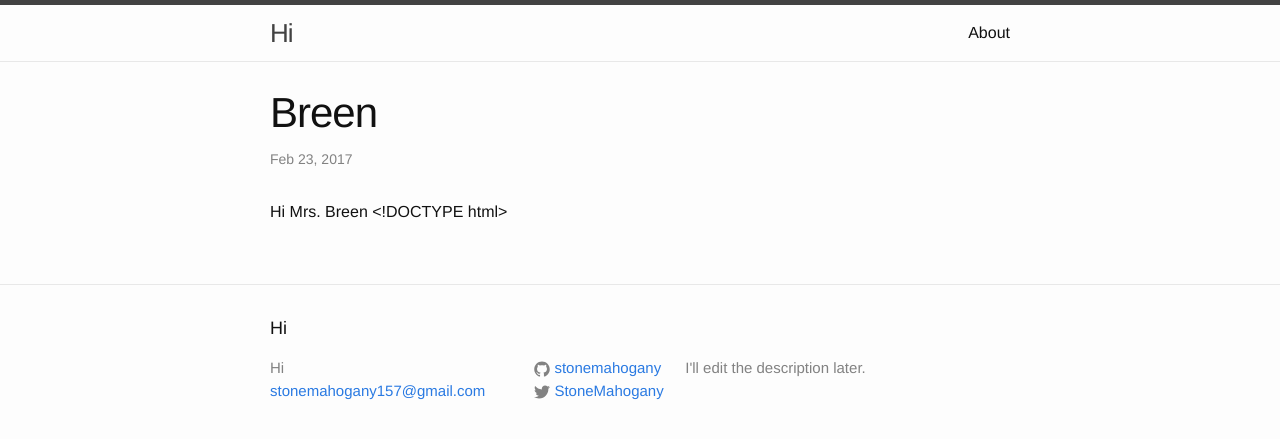
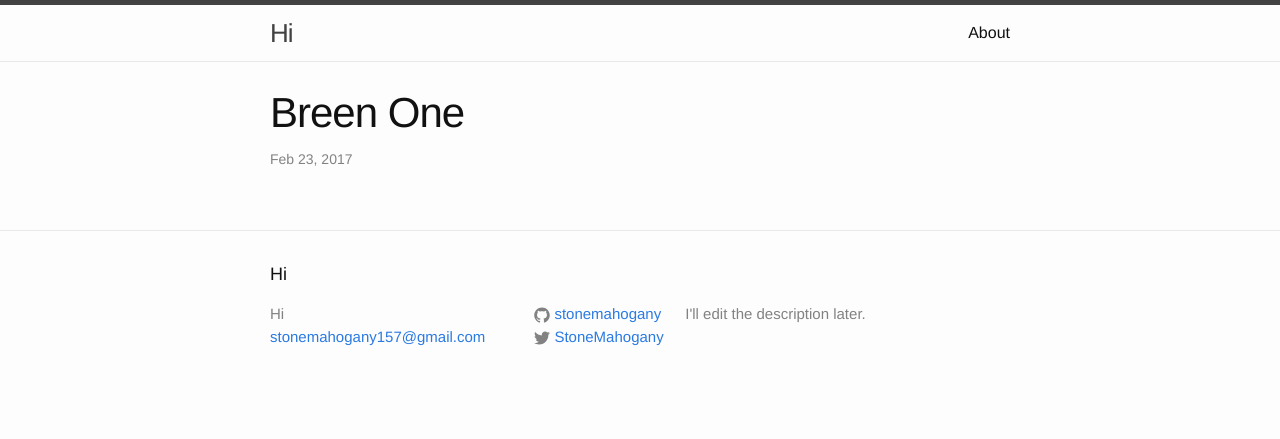
Before and after one commit to StoneMahogany/StoneMahogany.github.io, a Jekyll site: the page built from _posts/2017-02-23-breenone.markdown, in a window 1280 px wide. Shown: the top 439 px of the page. Built offline with Jekyll 4.4.1, drawn with Linux system fonts in a browser that asks for light colours.

Commit message:
Update 2017-02-23-breenone.markdown

```diff
--- a/_posts/2017-02-23-breenone.markdown
+++ b/_posts/2017-02-23-breenone.markdown
@@ -1,9 +1,7 @@
 ---
 layout: post
-title:  Breen
+title:  Breen One
 ---
-Hi Mrs. Breen
-<!DOCTYPE html>
 <html>
 <head>
 <title>
```
